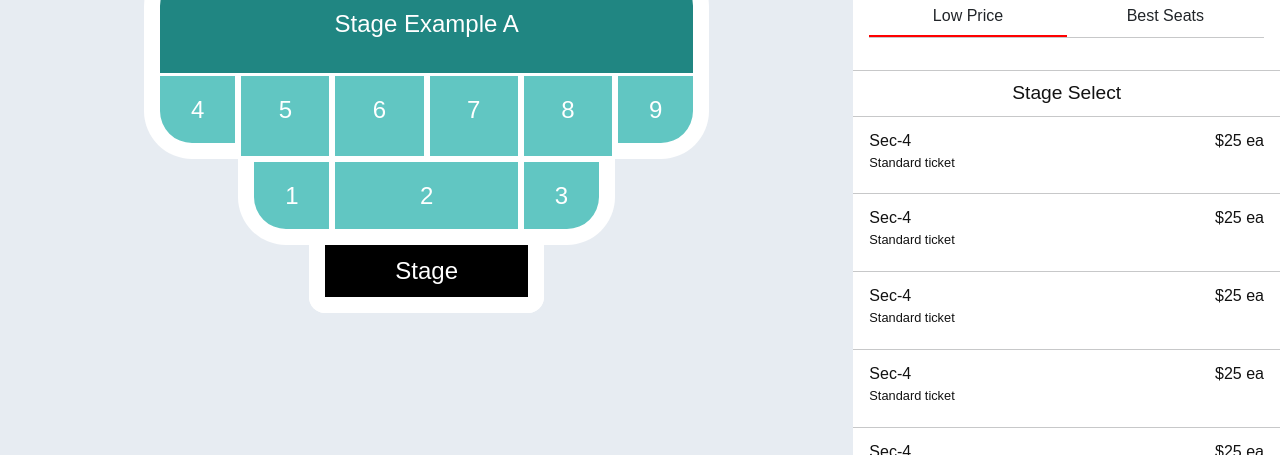
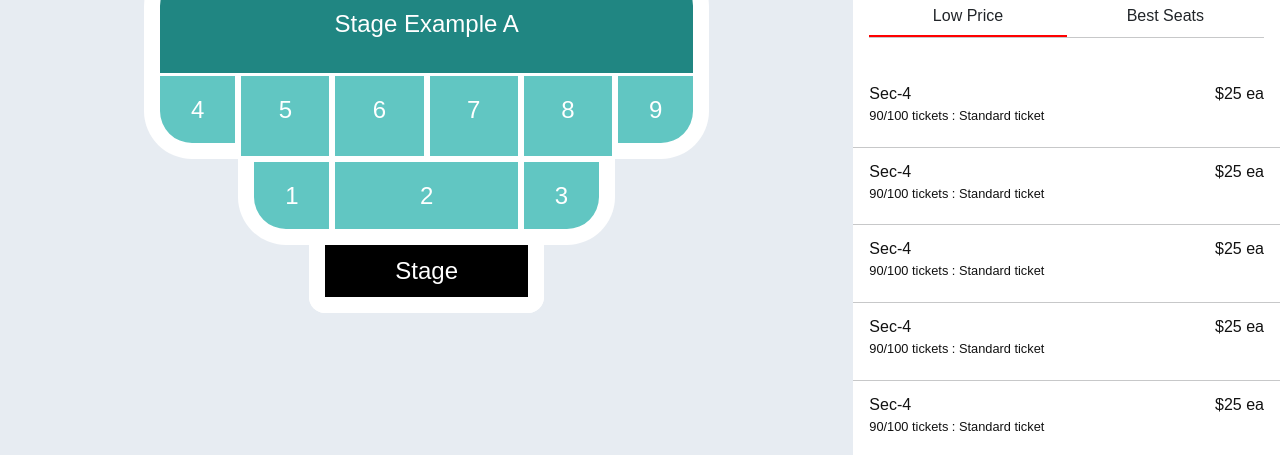
Before and after one commit to 1Nexts/ticket-lab, a Next.js app: page /stage-list in a window 1280 px wide. Shown: the part 345-800 px from the top of the page. Built offline with nearby package versions, Linux system fonts and the light colour scheme.

Commit message:
StageSelect UI remove filter

```diff
--- a/components/stage-list/StageSelect.tsx
+++ b/components/stage-list/StageSelect.tsx
@@ -20,11 +20,11 @@ const StageSelectComponent = ({}: CardProps) => {
 
   return (
     <section id={styles["stage-list-select"]}>
-      <div className={styles["header"]}>
+      {/* <div className={styles["header"]}>
         <hr />
         <h4> Stage Select</h4>
         <hr />
-      </div>
+      </div> */}
       <div className={styles["block-content"]}>
         <StageItemSelectComponent></StageItemSelectComponent>
         <hr></hr>
--- a/components/stage-list/items/StageItemSelect.tsx
+++ b/components/stage-list/items/StageItemSelect.tsx
@@ -8,8 +8,8 @@ const StageItemSelectComponent = ({}: CardProps) => {
       <div className={styles["ticket-Item"]}>
         <div className="row m-0">
           <div className={"col-7 p-0 " + styles["col-1"]}>
-            <h5>Sec-4</h5>
-            <h6> Standard ticket</h6>
+            <h5>Sec-4 </h5>
+            <h6>90/100 tickets : Standard ticket</h6>
           </div>
 
           <div className={"col-5 p-0 m-0 " + styles["col-3"]}>
```
